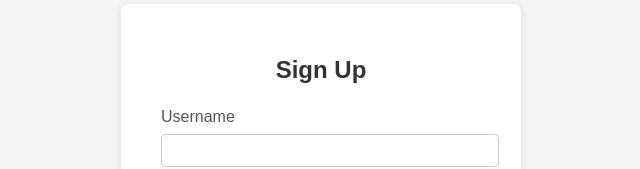
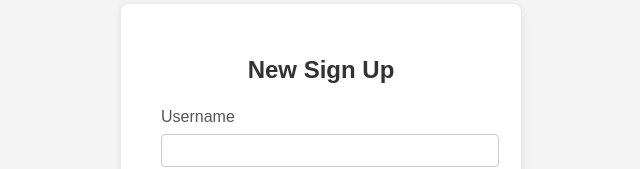
Before and after one commit to praveerjoshi532/Deploy, a plain HTML site: page index.html in a window 1280 px wide. Shown: the part 239-408 px from the top of the page, without its empty margins (319-959 px from the left). Drawn offline with Linux system fonts and the light colour scheme.

Commit message:
Change Header

```diff
--- a/index.html
+++ b/index.html
@@ -55,7 +55,7 @@
 </head>
 <body>
     <form class="login-container">
-        <h2>Sign Up</h2>
+        <h2>New Sign Up</h2>
         <label for="username">Username</label>
         <input type="text" id="username" name="username" required autocomplete="username">
         <label for="password">Password</label>
```
